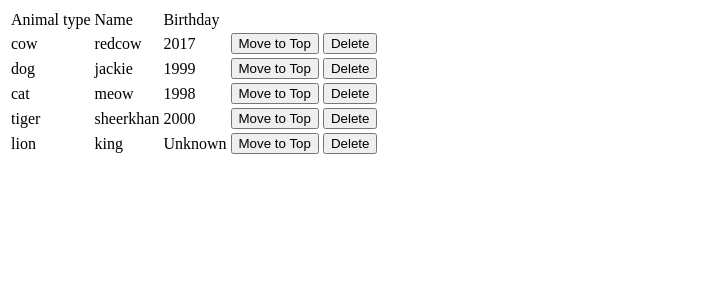
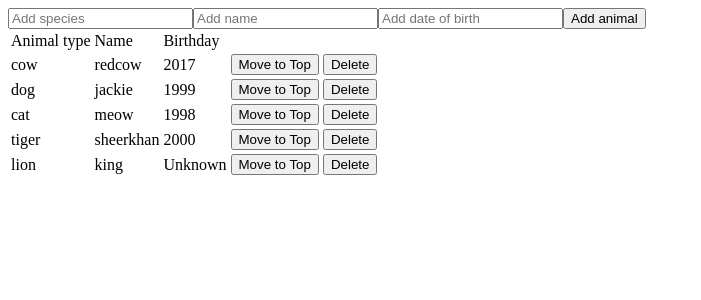
Before and after one commit to Tix1981/zoo, an Angular app: page / in a window 1280 px wide. Shown: the top 300 px of the page, without its empty margins (0-701 px from the left). Built offline with nearby package versions, Linux system fonts and the light colour scheme.

Commit message:
functionality for adding animals implemented

```diff
--- a/src/app/animal-list/animal-list.component.html
+++ b/src/app/animal-list/animal-list.component.html
@@ -1,3 +1,12 @@
+<form action="#" (ngSubmit)="submitAnimal()">
+    <input type="text" name="species" [(ngModel)]="newAnimal.species" placeholder="Add species" />
+    <input type="text" name="name" [(ngModel)]="newAnimal.name" placeholder="Add name" />
+    <input type="text" name="dateOfBirth" [(ngModel)]="newAnimal.dateOfBirth" placeholder="Add date of birth" />
+    <button type="submit" name="button">Add animal</button>
+</form>
+
+
+
 <table >
 	<tbody>
 		<tr>
--- a/src/app/animal-list/animal-list.component.ts
+++ b/src/app/animal-list/animal-list.component.ts
@@ -14,7 +14,7 @@ export class AnimalListComponent implements OnInit {
   ngOnInit() {
   }
 
-  animals:Array<Object> = [
+  animals:Array<Animal> = [
 
       new Animal("cow", "redcow", "2017"),
       new Animal("dog", "jackie", "1999"),
@@ -33,4 +33,10 @@ export class AnimalListComponent implements OnInit {
       this.animals.unshift(row[0]);
   }
 
+  newAnimal:Animal = new Animal('', '', '');
+
+  submitAnimal() {
+      this.animals.push(this.newAnimal);
+      this.newAnimal = new Animal('', '', '');
+  }
 }
--- a/src/app/app.module.ts
+++ b/src/app/app.module.ts
@@ -1,5 +1,6 @@
 import { BrowserModule } from '@angular/platform-browser';
 import { NgModule } from '@angular/core';
+import { FormsModule } from '@angular/forms';
 
 import { AppComponent } from './app.component';
 import { AnimalListComponent } from './animal-list/animal-list.component';
@@ -10,7 +11,8 @@ import { AnimalListComponent } from './animal-list/animal-list.component';
     AnimalListComponent
   ],
   imports: [
-    BrowserModule
+    BrowserModule,
+    FormsModule
   ],
   providers: [],
   bootstrap: [AppComponent]
```
